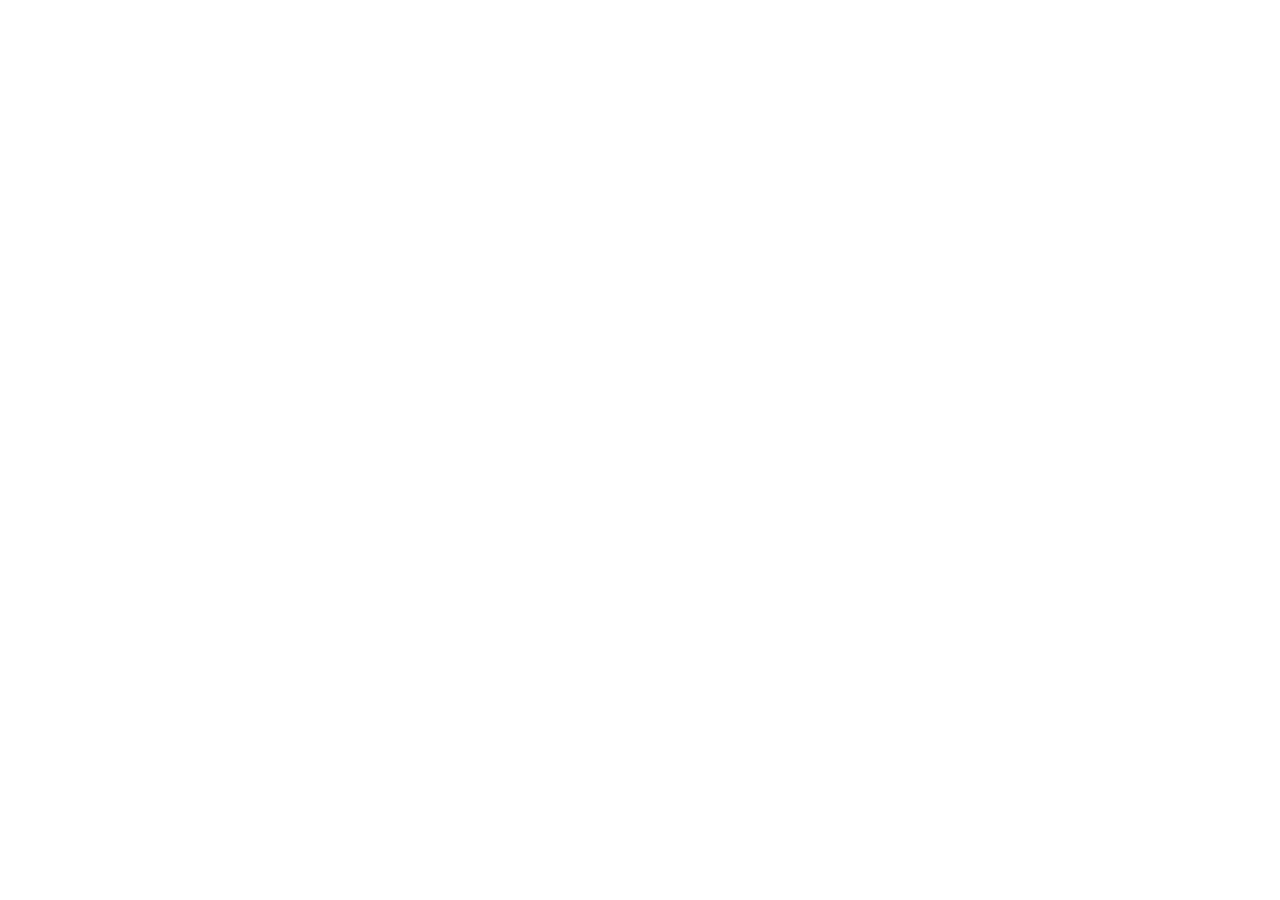
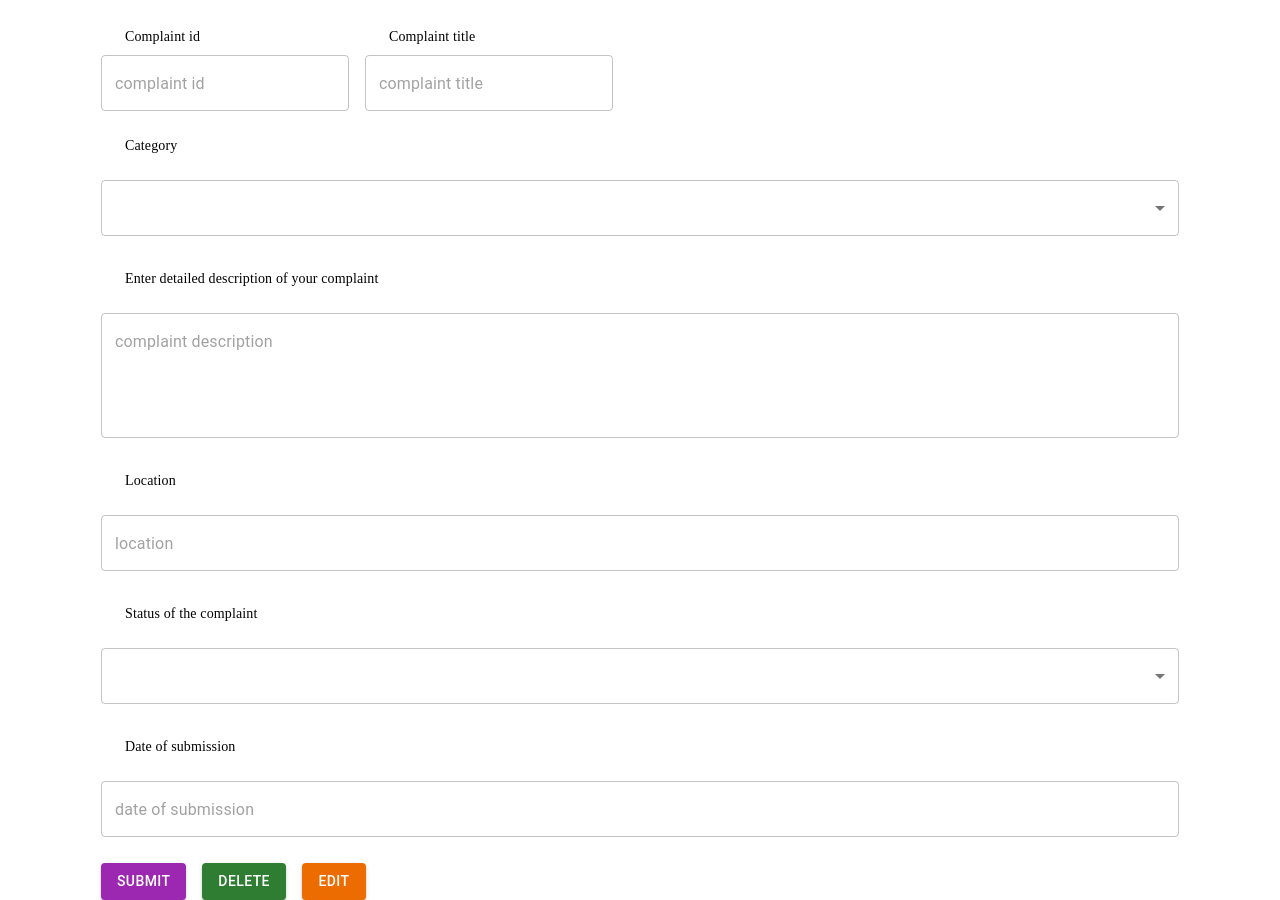
Before and after one commit to Astrophile-tech/complaint_management_system, a React app in the folder frontend/: page /add in a window 1280 px wide. Before the commit this address had no page. Shown: the part 110-1010 px from the top of the page. Before the commit the page ends 800 px from the top, so only its background shows below. Built offline with nearby package versions, Linux system fonts and the light colour scheme; the HTML template or start-up script is replaced by a standard one.

Commit message:
complaint form

```diff
--- a/frontend/src/App.jsx
+++ b/frontend/src/App.jsx
@@ -4,6 +4,7 @@
 import MyComplaints from './components/MyComplaints';
 import ComplaintDetails from './components/ComplaintDetails';
 import ComplaintStatus from './components/ComplaintStatus';
+import AddComplaint from './components/AddComplaint';
 
 function App() {
   return (
@@ -11,6 +12,7 @@
       <Route path="/" element={<MyComplaints />} />
       <Route path="/details" element={<ComplaintDetails />} />
       <Route path="/status" element={<ComplaintStatus />} />
+      <Route path="/add" element={<AddComplaint />} />
     </Routes>
   );
 }
--- /dev/null
+++ b/frontend/src/components/AddComplaint.jsx
@@ -0,0 +1,113 @@
+import React from 'react'
+import { AppBar, Toolbar, Typography,Container,Box, Grid, MenuItem ,} from '@mui/material';
+import TextField from '@mui/material/TextField';
+import { useState } from 'react';
+import Button from '@mui/material/Button';
+
+const AddComplaint = () => {
+  const [category, setCategory] = useState('');
+
+  return (
+    <div>
+        <AppBar position="static" sx={{ backgroundColor: '#00324d' }}>
+            <Toolbar>
+                <Typography variant="h4"  sx={{ textAlign: 'left', ml: 3, mt: 2 , fontFamily: 'robotic',fontWeight: 'bold' }}>
+                    Raise your complaint here
+                </Typography>
+            </Toolbar>
+         </AppBar>
+ <Typography variant="h6" sx={{ textAlign: 'left', ml: 3, mt: 2 , fontFamily: 'robotic',fontWeight: 'bold' }}>Complaint Submit Form</Typography>
+
+
+ <Grid container spacing={2} sx={{ mt: 1, ml: 3, mr: 3 }}>
+
+  {/* Text field for complaint id */}
+    <Grid item xs={12} sm={6}>
+         <Typography sx={{ mb: 1, fontSize: '14px',textAlign: 'left', ml: 3, mt: 2 , fontFamily: 'robotic',fontWeight: 'italic' }}>Complaint id</Typography>
+            <TextField placeholder="complaint id"fullWidth variant="outlined" size="normal" />
+   </Grid>
+
+
+{/* Text field for complaint title */}
+     <Grid item xs={12} sm={6}>
+          <Typography sx={{ mb: 1, fontSize: '14px',textAlign: 'left' , ml: 3, mt: 2 ,fontFamily: 'robotic',fontWeight: 'italic' }}>Complaint title</Typography>
+             <TextField placeholder="complaint title"fullWidth variant="outlined" size="normal"/>
+        </Grid>
+    </Grid>
+
+  <Grid container spacing={2} sx={{ mt: 1, ml: 3, mr: 3 }}>
+
+
+    {/* Text field for complaint description */}
+      <Typography sx={{ mb: 1, fontSize: '14px',textAlign: 'left' , ml: 3, mt: 2 ,fontFamily: 'robotic',fontWeight: 'italic' }}>
+         Category
+     </Typography>
+<TextField select value={category} onChange={(e) => setCategory(e.target.value)}fullWidth variant="outlined"size="normal">
+             <MenuItem value="Classroom">Classroom</MenuItem>
+             <MenuItem value="Laboratory">Laboratory</MenuItem>
+             <MenuItem value="Hostel">Hostel</MenuItem>
+             <MenuItem value="Library">Library</MenuItem>
+             <MenuItem value="Internet">Internet</MenuItem>
+             <MenuItem value="Electrical">Electrical</MenuItem>
+             <MenuItem value="Watersupply">Water Supply</MenuItem>
+             <MenuItem value="Other">Other</MenuItem>
+</TextField>
+
+
+{/* Text field for complaint description */}
+<Typography sx={{ mb: 1, fontSize: '14px',textAlign: 'left' , ml: 3, mt: 2 ,fontFamily: 'robotic',fontWeight: 'italic' }}>
+         Enter detailed description of your complaint
+</Typography>
+<TextField placeholder="complaint description"fullWidth variant="outlined" size="normal" multiline rows={4} />
+
+
+{/* Text field for location */}
+<Typography sx={{ mb: 1, fontSize: '14px',textAlign: 'left' , ml: 3, mt: 2 ,fontFamily: 'robotic',fontWeight: 'italic' }}>
+         Location
+</Typography>
+<TextField placeholder="location"fullWidth variant="outlined" size="normal" />
+
+
+{/* Text field for status of the complaint */}
+<Typography sx={{ mb: 1, fontSize: '14px',textAlign: 'left' , ml: 3, mt: 2 ,fontFamily: 'robotic',fontWeight: 'italic' }}>
+         Status of the complaint
+</Typography>
+<TextField select value={status} onChange={(e) => setStatus(e.target.value)}fullWidth variant="outlined"size="normal">
+             <MenuItem value="pending">Pending</MenuItem>
+              <MenuItem value="in progress">In Progress</MenuItem>
+              <MenuItem value="resolved">Resolved</MenuItem>
+</TextField>
+
+
+{/* Text field for date of submission */}
+<Typography sx={{ mb: 1, fontSize: '14px',textAlign: 'left' , ml: 3, mt: 2 ,fontFamily: 'robotic',fontWeight: 'italic' }}>
+         Date of submission
+</Typography>
+<TextField placeholder="date of submission"fullWidth variant="outlined" size="normal" />
+</Grid>
+
+
+{/* Button for submit ,edit,delete */}
+
+<br />
+<Grid container spacing={2} sx={{ mt: 1, ml: 3, mr: 3 }}>
+<Grid item xs={12} sm={6}>
+
+<Button color="secondary" variant="contained">SUBMIT</Button>
+</Grid>
+<Grid item xs={12} sm={6}>
+
+<Button color="success" variant="contained">DELETE</Button>
+</Grid>
+<Grid item xs={12} sm={6}>
+
+<Button color="warning" variant="contained">EDIT</Button>
+</Grid>
+
+</Grid>
+
+    </div>
+  )
+}
+
+export default AddComplaint
```
